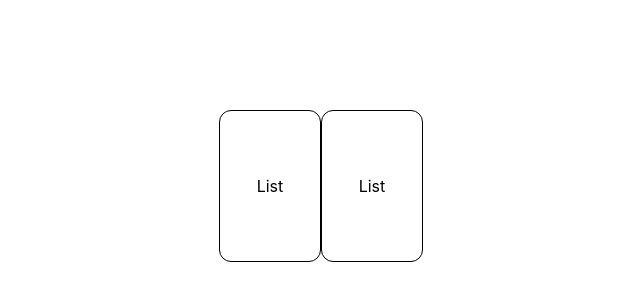
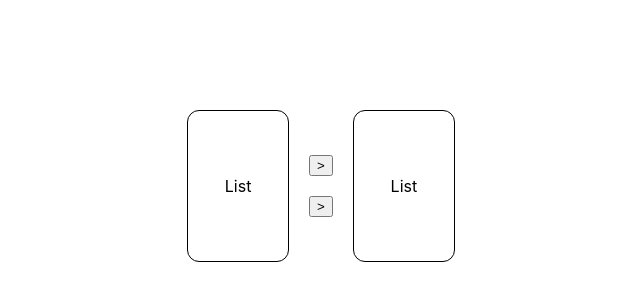
Before and after one commit to moonspark78/Meta-Interview, a React (Create React App) app: page / in a window 1280 px wide. Shown: the part 214-514 px from the top of the page, without its empty margins (319-959 px from the left). Built offline with nearby package versions, Linux system fonts and the light colour scheme.

Commit message:
:construction:  Work in Progress :construction:

```diff
--- a/src/Actions.jsx
+++ b/src/Actions.jsx
@@ -2,6 +2,9 @@ import React from 'react'
 
 export const Actions = () => {
   return (
-    <div></div>
+    <div className='actions flex'>
+      <button>&gt;</button>
+      <button>&gt;</button>
+    </div>
   )
 }
--- a/src/App.css
+++ b/src/App.css
@@ -14,3 +14,9 @@
   border: solid black 1px;
   border-radius: 12px;
 }
+.actions{
+
+  flex-direction: column;
+  padding: 20px;
+  gap: 20px;
+}
--- /dev/null
+++ b/src/data.js
@@ -0,0 +1 @@
+export const items = [1, 2, 3, 4]
```
